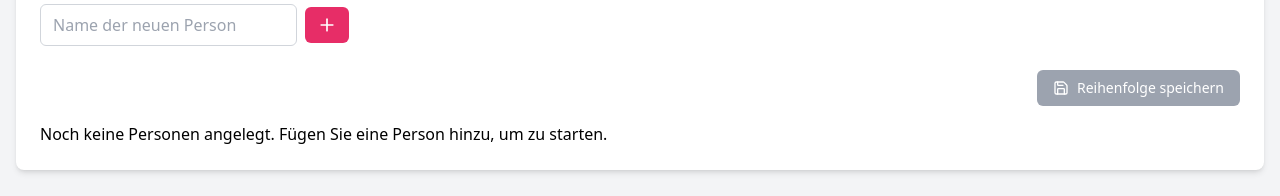
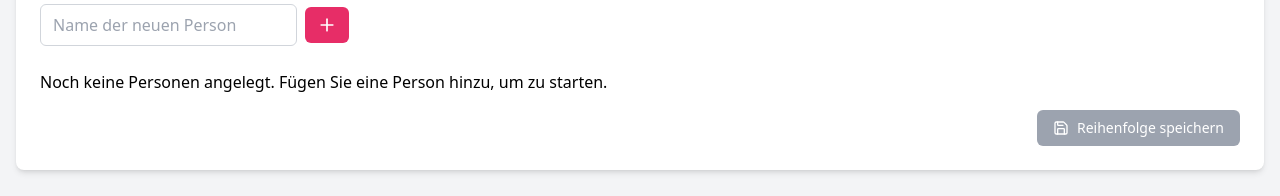
Before and after one commit to philipp-1337/urlaubsplanerV2, a React (Create React App) app: page /settings in a window 1280 px wide. Shown: the part 466-662 px from the top of the page. Built offline with nearby package versions, Linux system fonts and the light colour scheme; no server answers; the database is empty; sample sign-in values are in the browser's storage.

Commit message:
Sligth adjustments

```diff
--- a/src/components/dashboard/MonthlyDetail.js
+++ b/src/components/dashboard/MonthlyDetail.js
@@ -53,9 +53,9 @@ const MonthlyDetail = () => {
                 <th className="sticky left-0 z-10 p-3 text-left bg-gray-100 border">
                   Monat
                 </th>
-                <th className="p-3 text-center border">Urlaubstage</th>
-                <th className="p-3 text-center border">Durchführungstage</th>
-                <th className="p-3 text-center border">Fortbildungstage</th>
+                <th className="p-3 text-center border">Urlaub</th>
+                <th className="p-3 text-center border">Durchführung</th>
+                <th className="p-3 text-center border">Fortbildung</th>
                 <th className="p-3 text-center border">Teamtage</th>
                 {/* <th className="p-3 text-center border">Feiertage</th> */}
                 <th className="p-3 text-center border">Aktionen</th>
--- a/src/components/settings/SettingsPage.js
+++ b/src/components/settings/SettingsPage.js
@@ -575,19 +575,6 @@ const SettingsPage = () => {
             <Plus size={20} />
           </button>
         </div>
-        <div className="flex justify-end mb-4">
-          <button
-            onClick={handleSavePersonOrder}
-            disabled={!isOrderChanged || isSavingOrder || isSavingOrder}
-            className={`px-4 py-2 text-sm text-white rounded-md flex items-center justify-center
-                        ${isSavingOrder ? 'bg-yellow-500 hover:bg-yellow-600 cursor-not-allowed' :
-                          (isOrderChanged ? 'bg-primary hover:bg-accent hover:text-primary' : 'bg-gray-400 cursor-not-allowed')}`}
-            aria-label={isSavingOrder ? "Reihenfolge wird gespeichert..." : (isOrderChanged ? "Reihenfolge speichern" : "Keine Änderungen an der Reihenfolge")}
-          >
-            {isSavingOrder ? <Loader2 size={16} className="animate-spin mr-2" /> : <Save size={16} className="mr-2" />}
-            Reihenfolge speichern
-          </button>
-        </div>
         <div className="space-y-4">
           {orderedPersons.map((person, index) => ( // Use orderedPersons here
             (() => { // IIFE to use const for isSavingName
@@ -650,6 +637,19 @@ const SettingsPage = () => {
             })()
           ))}
           {orderedPersons.length === 0 && <p>Noch keine Personen angelegt. Fügen Sie eine Person hinzu, um zu starten.</p>}
+        </div>
+        <div className="flex justify-end mt-4">
+          <button
+            onClick={handleSavePersonOrder}
+            disabled={!isOrderChanged || isSavingOrder || isSavingOrder}
+            className={`px-4 py-2 text-sm text-white rounded-md flex items-center justify-center
+                        ${isSavingOrder ? 'bg-yellow-500 hover:bg-yellow-600 cursor-not-allowed' :
+                          (isOrderChanged ? 'bg-primary hover:bg-accent hover:text-primary' : 'bg-gray-400 cursor-not-allowed')}`}
+            aria-label={isSavingOrder ? "Reihenfolge wird gespeichert..." : (isOrderChanged ? "Reihenfolge speichern" : "Keine Änderungen an der Reihenfolge")}
+          >
+            {isSavingOrder ? <Loader2 size={16} className="animate-spin mr-2" /> : <Save size={16} className="mr-2" />}
+            Reihenfolge speichern
+          </button>
         </div>
       </section>
 
```
